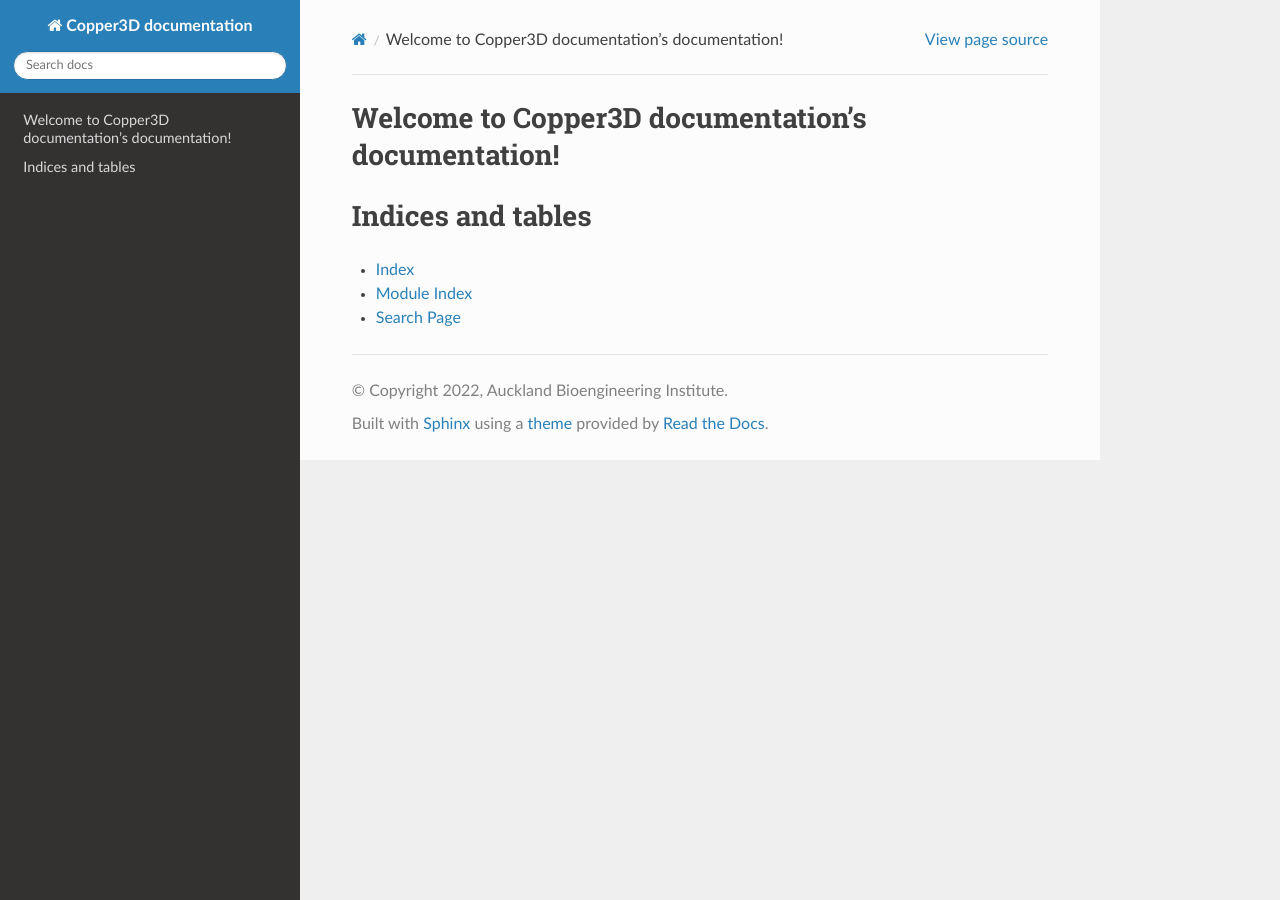
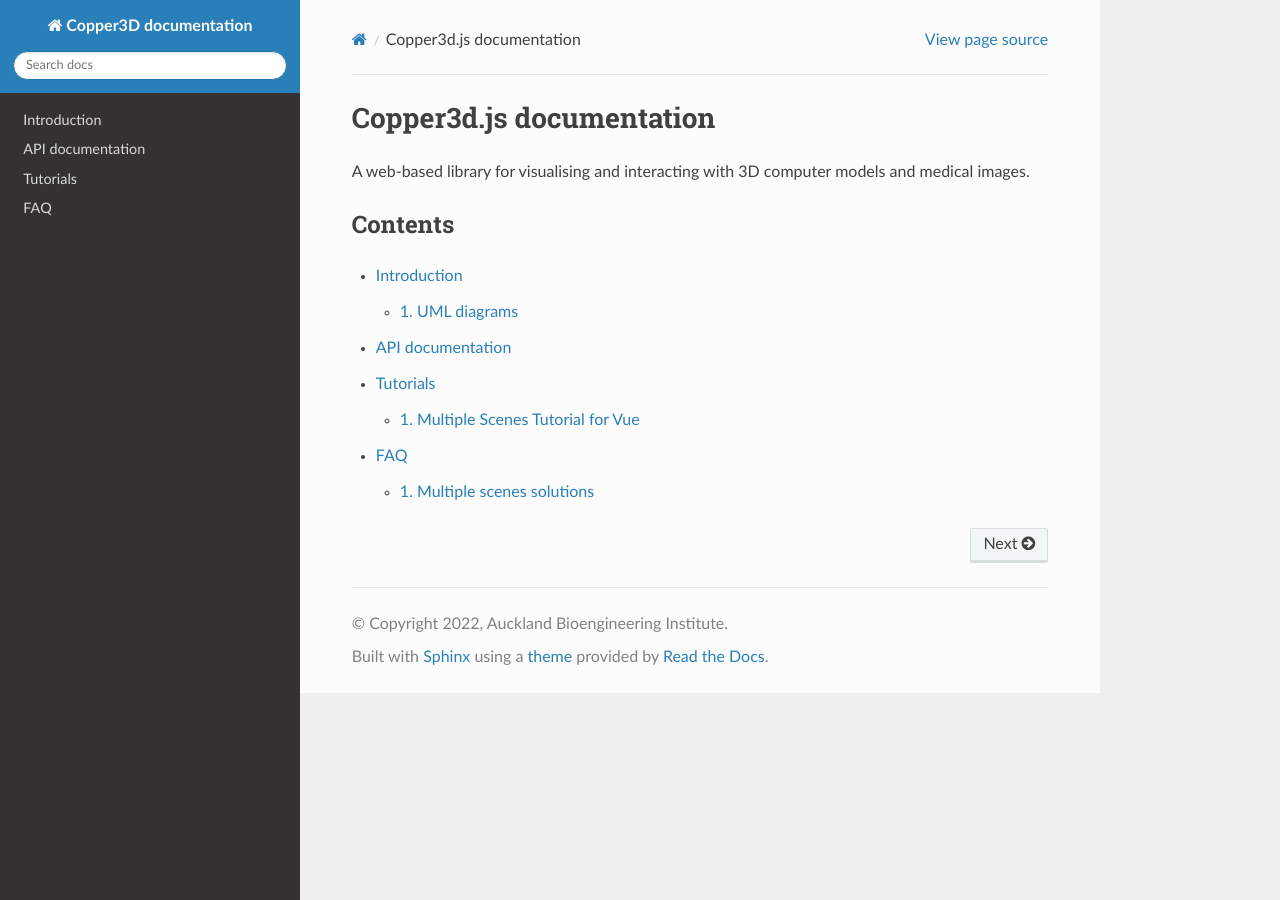
Before and after one commit to LinkunGao/copper3d_documentation, a Sphinx documentation site: the page built from source/index.rst, in a window 1280 px wide. Built offline with Sphinx 7.4.7 and the Read the Docs theme 2.0.0, drawn with Linux system fonts in a browser that asks for light colours; pages that are not in the unit, such as notebooks, are missing from menus.

Commit message:
initial documentation

```diff
--- /dev/null
+++ b/source/FAQ/01_multiple_scenes.rst
@@ -0,0 +1,2 @@
+Multiple scenes solutions
+==========================
--- /dev/null
+++ b/source/Introduction/01_fuctions.rst
@@ -0,0 +1,2 @@
+Functions
+=======================
--- /dev/null
+++ b/source/Introduction/02_uml.rst
@@ -0,0 +1,2 @@
+UML diagrams
+=======================
--- /dev/null
+++ b/source/Tutorials/01_multiple_scenes.rst
@@ -0,0 +1,2 @@
+Multiple Scenes Tutorial for Vue
+=================================
--- /dev/null
+++ b/source/Tutorials/index.rst
@@ -0,0 +1,10 @@
+Tutorials
+============
+
+This section describes the tutorial for the Vue project, using all the features in copper3d.
+
+.. toctree::
+    :maxdepth: 2
+    :numbered: 2
+
+    01_multiple_scenes
--- a/source/index.rst
+++ b/source/index.rst
@@ -3,18 +3,18 @@
    You can adapt this file completely to your liking, but it should at least
    contain the root `toctree` directive.
 
-Welcome to Copper3D documentation's documentation!
+Copper3d.js documentation
 ==================================================
+A web-based library for visualising and interacting with 3D computer models and medical images.
+
+Contents
+^^^^^^^^
 
 .. toctree::
    :maxdepth: 2
-   :caption: Contents:
+   :glob:
 
-
-
-Indices and tables
-==================
-
-* :ref:`genindex`
-* :ref:`modindex`
-* :ref:`search`
+   Introduction/index
+   API/index
+   Tutorials/index
+   FAQ/index
```
Also changed, not shown: source/API/index.rst (added, +15 -0 lines), source/FAQ/index.rst (added, +10 -0 lines), source/Introduction/index.rst (added, +13 -0 lines).
